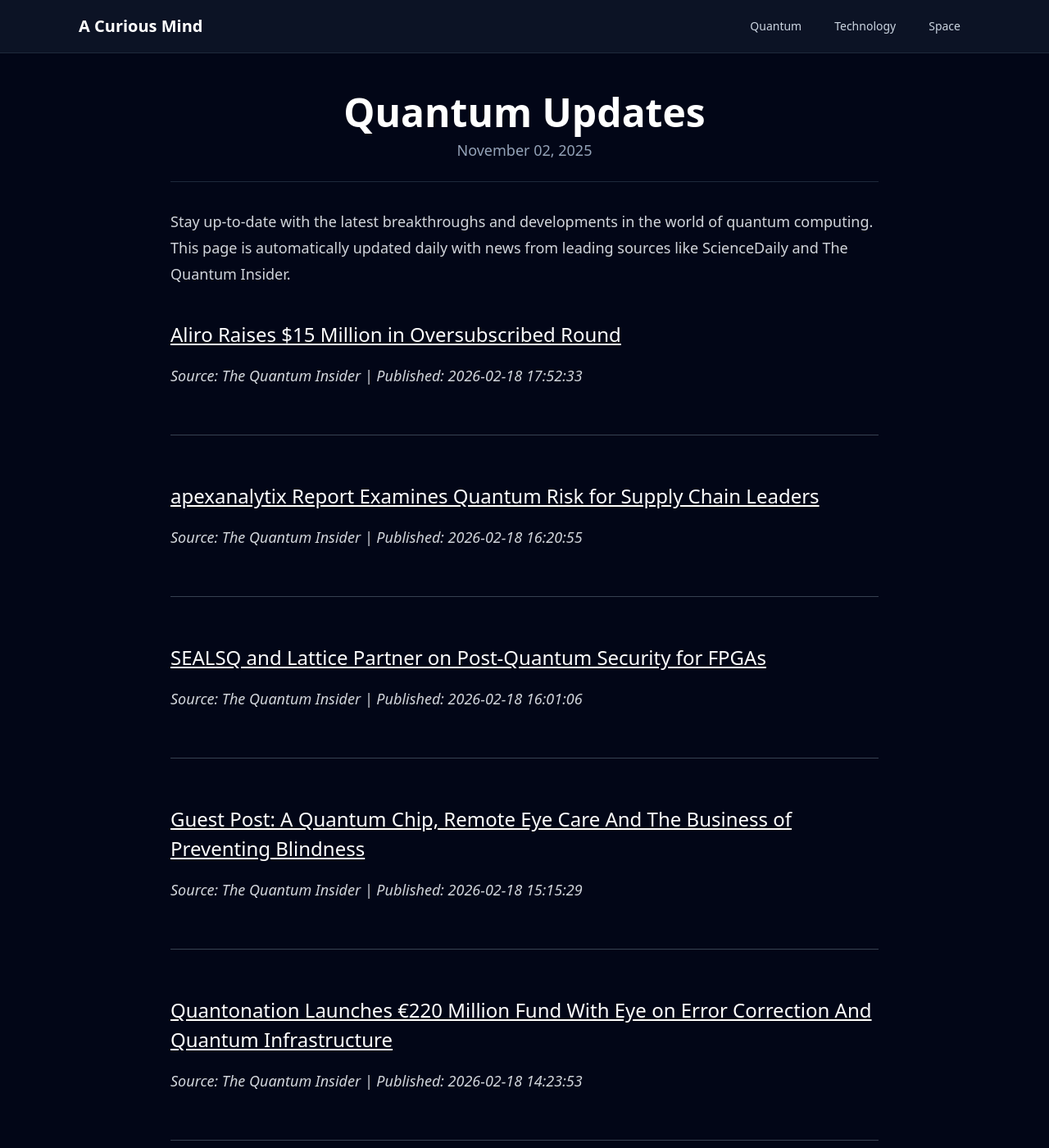
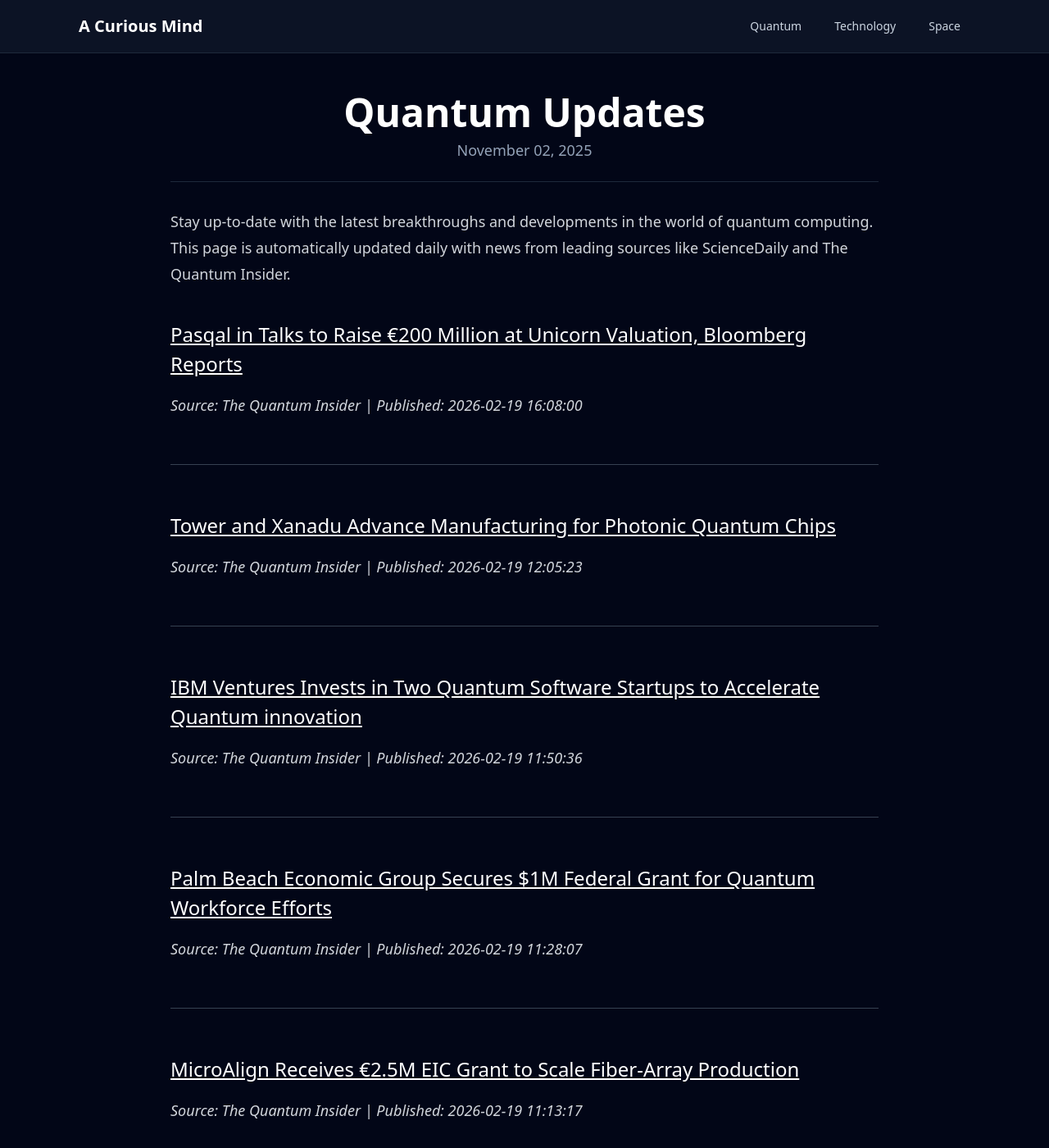
Before and after one commit to onehl7/onehl7.github.io, a Jekyll site: the page built from _posts/2025-11-02-quantum-updates.md, in a window 1280 px wide and 1400 px high. Shown: the whole window at 82% size. Built offline with Jekyll 4.4.1, drawn with Linux system fonts in a browser that asks for light colours; nearby versions of some CDN libraries.

Commit message:
Update quantum news data

```diff
--- a/_data/quantum_news.json
+++ b/_data/quantum_news.json
@@ -1,33 +1,33 @@
 [
   {
     "source": "The Quantum Insider",
-    "title": "Aliro Raises $15 Million in Oversubscribed Round",
-    "link": "https://thequantuminsider.com/2026/02/18/aliro-raises-15-million-in-oversubscribed-round/",
-    "published": "2026-02-18 17:52:33"
+    "title": "Pasqal in Talks to Raise \u20ac200 Million at Unicorn Valuation, Bloomberg Reports",
+    "link": "https://thequantuminsider.com/2026/02/19/pasqal-in-talks-to-raise-e200m-at-unicorn-valuation-bloomberg-reports/",
+    "published": "2026-02-19 16:08:00"
   },
   {
     "source": "The Quantum Insider",
-    "title": "apexanalytix Report Examines Quantum Risk for Supply Chain Leaders",
-    "link": "https://thequantuminsider.com/2026/02/18/apexanalytix-quantum-risk-supply-chain-report/",
-    "published": "2026-02-18 16:20:55"
+    "title": "Tower and Xanadu Advance Manufacturing for Photonic Quantum Chips",
+    "link": "https://thequantuminsider.com/2026/02/19/tower-xanadu-quantum-chip-manufacturing/",
+    "published": "2026-02-19 12:05:23"
   },
   {
     "source": "The Quantum Insider",
-    "title": "SEALSQ and Lattice Partner on Post-Quantum Security for FPGAs",
-    "link": "https://thequantuminsider.com/2026/02/18/sealsq-lattice-unified-tpm-fpga-post-quantum-security/",
-    "published": "2026-02-18 16:01:06"
+    "title": "IBM Ventures Invests in Two Quantum Software Startups to Accelerate Quantum innovation",
+    "link": "https://thequantuminsider.com/2026/02/19/ibm-ventures-invests-sqk-qodex-quantum-innovation/",
+    "published": "2026-02-19 11:50:36"
   },
   {
     "source": "The Quantum Insider",
-    "title": "Guest Post: A Quantum Chip, Remote Eye Care And The Business of Preventing Blindness",
-    "link": "https://thequantuminsider.com/2026/02/18/guest-post-a-quantum-chip-remote-eye-care-and-the-business-of-preventing-blindness/",
-    "published": "2026-02-18 15:15:29"
+    "title": "Palm Beach Economic Group Secures $1M Federal Grant for Quantum Workforce Efforts",
+    "link": "https://thequantuminsider.com/2026/02/19/palm-beach-1m-quantum-workforce-grant/",
+    "published": "2026-02-19 11:28:07"
   },
   {
     "source": "The Quantum Insider",
-    "title": "Quantonation Launches \u20ac220 Million Fund With Eye on Error Correction And Quantum Infrastructure",
-    "link": "https://thequantuminsider.com/2026/02/18/quantonation-launches-e220-million-fund-with-eye-on-error-correction-and-quantum-infrastructure/",
-    "published": "2026-02-18 14:23:53"
+    "title": "MicroAlign Receives \u20ac2.5M EIC Grant to Scale Fiber-Array Production",
+    "link": "https://thequantuminsider.com/2026/02/19/microalign-eic-grant-scale-fiber-array-production/",
+    "published": "2026-02-19 11:13:17"
   },
   {
     "source": "ScienceDaily (Quantum Computing)",
```
